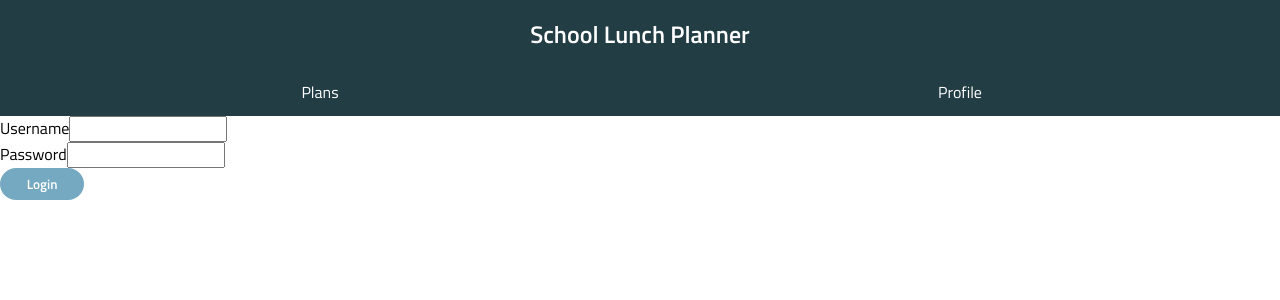
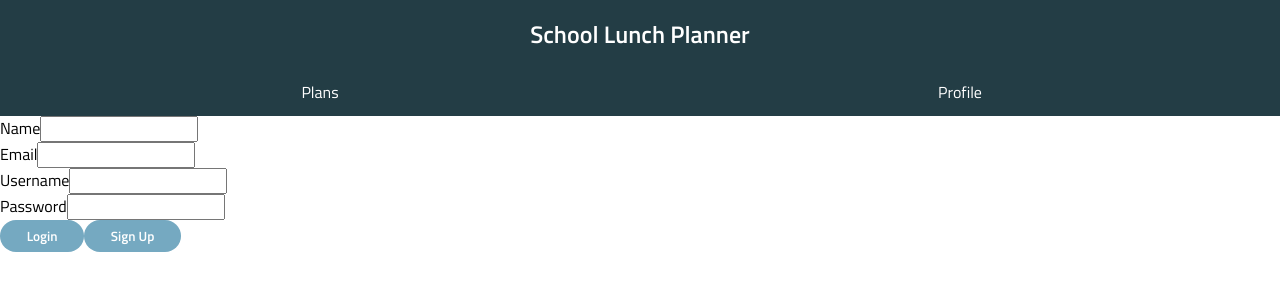
Before and after one commit to irenewan5/ling-wang-school-lunch-planner, a React (Create React App) app: page /signup in a window 1280 px wide. Shown: the top 300 px of the page. Built offline with nearby package versions, Linux system fonts and the light colour scheme.

Commit message:
add signup page

```diff
--- a/src/App.js
+++ b/src/App.js
@@ -15,6 +15,7 @@ import RecipePage from "./pages/RecipePage/RecipePage";
 import Navbar from "./components/Navbar/Navbar";
 import context from "./libs/context";
 import ShoppingPage from "./pages/ShoppingPage/ShoppingPage";
+import SignUpPage from "./pages/SignUpPage/SignUpPage";
 
 function App() {
   const [token, setToken] = useState();
@@ -32,16 +33,17 @@ function App() {
         <Routes>
           {token && (
             <>
-              <Route path="/" element={<Navigate to="/plans" />} />
               <Route path="/plans" element={<PlansPage />} />
               <Route path="/shopping" element={<ShoppingPage />} />
               <Route path="/recipes" element={<SearchPage />} />
               <Route path="/recipes/:id" element={<RecipePage />} />
               <Route path="/profile" element={<ProfilePage />} />
+              <Route path="*" element={<Navigate to="/plans" />} />
             </>
           )}
           {!token && (
             <>
+              <Route path="/signup" element={<SignUpPage />} />
               <Route path="*" element={<LoginPage />} />
             </>
           )}
--- a/src/components/LoginForm/LoginForm.js
+++ b/src/components/LoginForm/LoginForm.js
@@ -1,6 +1,6 @@
 import api from "../../libs/api";
 
-function LoginForm({ onLogin }) {
+function LoginForm({ onLogin, onSignUp }) {
   const onSubmit = async (evt) => {
     evt.preventDefault();
     try {
@@ -24,6 +24,9 @@ function LoginForm({ onLogin }) {
         <input id="password" type="password" />
       </div>
       <div className="loginform__actions">
+        <button type="button" onClick={onSignUp}>
+          Sign Up
+        </button>
         <button type="submit">Login</button>
       </div>
     </form>
--- /dev/null
+++ b/src/components/SignUpForm/SignUpForm.js
@@ -0,0 +1,47 @@
+import api from "../../libs/api";
+
+function SignUpForm({ onSignedUp, onLogin }) {
+  const onSubmit = async (evt) => {
+    evt.preventDefault();
+    try {
+      const user = {
+        name: evt.target.name.value,
+        email: evt.target.email.value,
+        username: evt.target.username.value,
+        password: evt.target.password.value,
+      };
+      await api.signUp(user);
+      onSignedUp();
+    } catch (e) {
+      alert(e.response.data.message);
+    }
+  };
+  return (
+    <form className="signupform" onSubmit={onSubmit}>
+      <div className="signupform__field">
+        <label htmlFor="name">Name</label>
+        <input id="name" />
+      </div>
+      <div className="signupform__field">
+        <label htmlFor="email">Email</label>
+        <input id="email" />
+      </div>
+      <div className="signupform__field">
+        <label htmlFor="username">Username</label>
+        <input id="username" />
+      </div>
+      <div className="signupform__field">
+        <label htmlFor="password">Password</label>
+        <input id="password" type="password" />
+      </div>
+      <div className="signupform__actions">
+        <button type="button" onClick={onLogin}>
+          Login
+        </button>
+        <button type="submit">Sign Up</button>
+      </div>
+    </form>
+  );
+}
+
+export default SignUpForm;
--- a/src/pages/LoginPage/LoginPage.js
+++ b/src/pages/LoginPage/LoginPage.js
@@ -1,18 +1,24 @@
 import { useContext } from "react";
 import LoginForm from "../../components/LoginForm/LoginForm";
 import context from "../../libs/context";
+import { useNavigate } from "react-router-dom";
 
 function LoginPage() {
   const { setToken } = useContext(context);
+  const navigate = useNavigate();
 
   const onLogin = (token) => {
     localStorage.setItem("token", token);
     setToken(token);
   };
 
+  const onSignUp = () => {
+    navigate("/signup");
+  };
+
   return (
     <>
-      <LoginForm onLogin={onLogin} />
+      <LoginForm onLogin={onLogin} onSignUp={onSignUp} />
     </>
   );
 }
--- /dev/null
+++ b/src/pages/SignUpPage/SignUpPage.js
@@ -0,0 +1,22 @@
+import { useNavigate } from "react-router-dom";
+import SignUpForm from "../../components/SignUpForm/SignUpForm";
+
+function SignUpPage() {
+  const navigate = useNavigate();
+  const onLogin = () => {
+    navigate("/login");
+  };
+
+  const onSignedUp = () => {
+    alert("User created, please login.");
+    navigate("/login");
+  };
+
+  return (
+    <>
+      <SignUpForm onLogin={onLogin} onSignedUp={onSignedUp} />
+    </>
+  );
+}
+
+export default SignUpPage;
```
Also changed, not shown: src/components/SignUpForm/SignUpForm.scss (added), src/libs/api.js, src/pages/SignUpPage/SignUpPage.scss (added).
